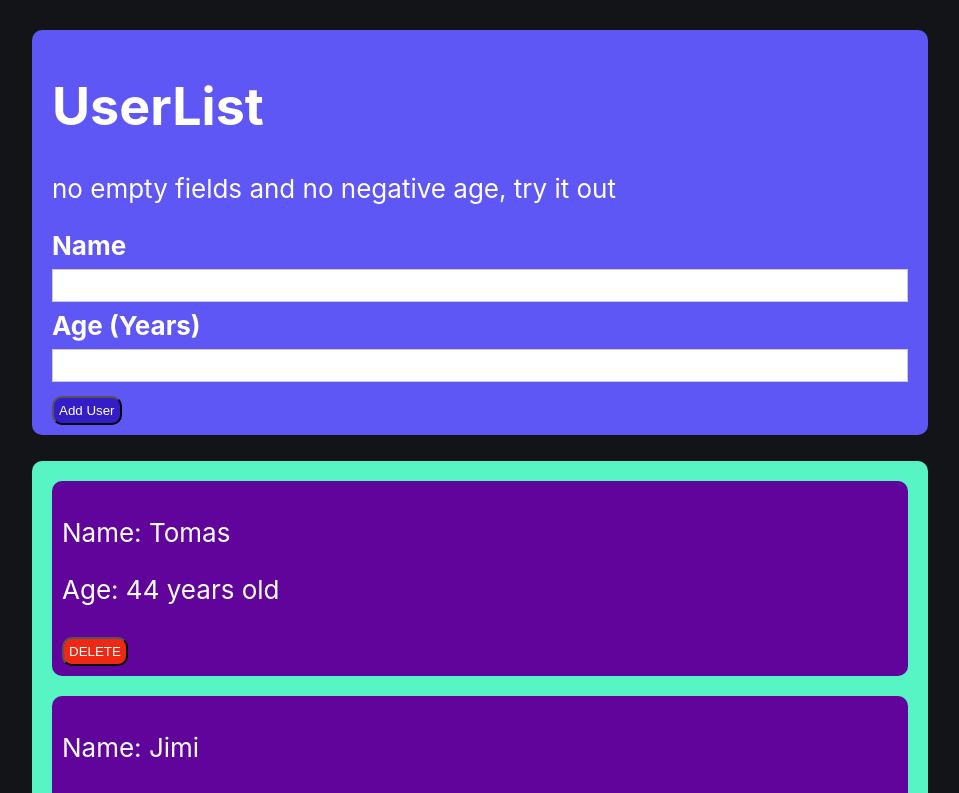
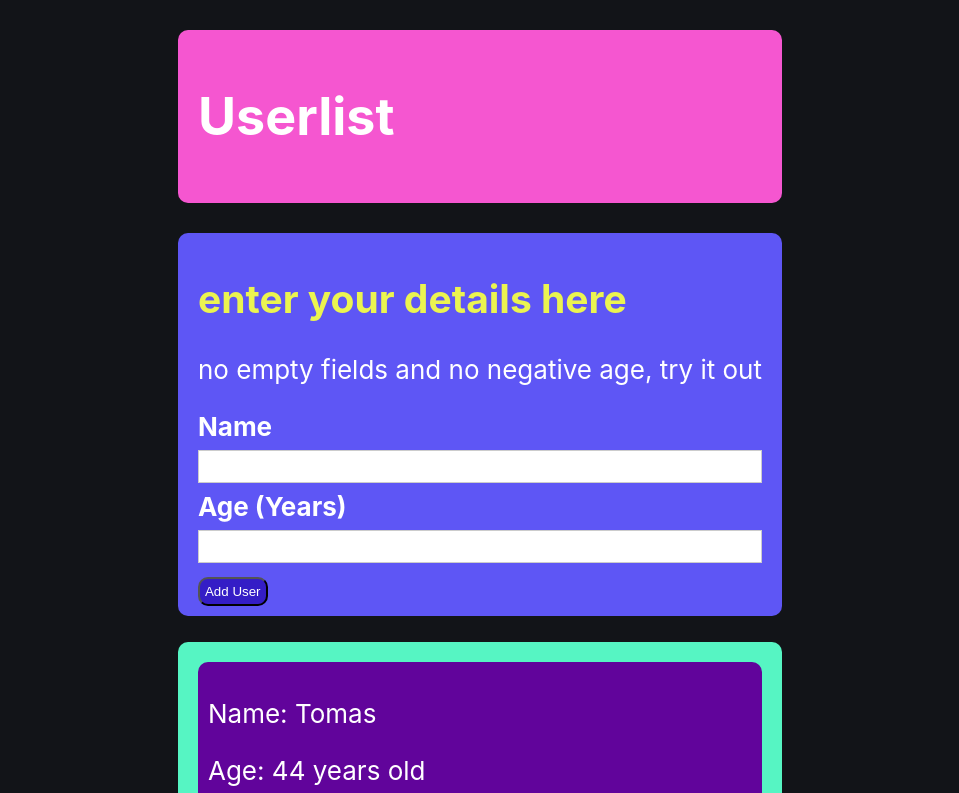
Before and after one commit to tomasgons/userinterface, a React (Create React App) app: page / in a window 1280 px wide. Shown: the top 793 px of the page, without its empty margins (160-1119 px from the left). Built offline with nearby package versions, Linux system fonts and the light colour scheme.

Commit message:
react-createportal

```diff
--- a/public/index.html
+++ b/public/index.html
@@ -24,10 +24,12 @@
       work correctly both with client-side routing and a non-root public URL.
       Learn how to configure a non-root public URL by running `npm run build`.
     -->
-    <title>React App</title>
+    <title>React User Interface</title>
   </head>
   <body>
     <noscript>You need to enable JavaScript to run this app.</noscript>
+    <div id="backdrop-root"></div>
+    <div id="overlay-root"></div>
     <div id="root"></div>
     <!--
       This HTML file is a template.
--- a/src/App.css
+++ b/src/App.css
@@ -2,14 +2,72 @@
   box-sizing: border-box;
 }
 body {
+  margin: 0 auto;
   background-color: #121418;
-}
-.App {
   display: flex;
   flex-direction: column;
   align-items: center;
   justify-content: center;
   font-size: calc(10px + 2vmin);
+  max-width: 80%;
+  color: white;
+}
+
+header {
+  background-color: #f556d0;
+  margin-top: 30px;
+  display: flex;
+  flex-direction: column;
+  align-items: normal;
+  justify-content: center;
+  width: 100%;
+  padding: 20px;
+  color: white;
+  border-radius: 10px;
+}
+h2 {
+  color: #ebf450;
+}
+.Card {
+  display: flex;
+  flex-direction: column;
+  align-items: center;
+  justify-content: center;
+  width: 100%;
+}
+
+.userform {
+  background-color: #5e56f5;
+  margin: 30px 0px 0px 0px;
+  display: flex;
+  flex-direction: column;
+  align-items: normal;
+  justify-content: center;
+  width: 100%;
+  padding: 10px 20px 10px 20px;
+  color: white;
+  border-radius: 10px;
+}
+
+.userform label {
+  font-weight: bold;
+  display: block;
+  width: 100%;
+  margin-bottom: 0.5rem;
+}
+
+.userform input {
+  width: 100%;
+  border: 1px solid #ccc;
+  font: inherit;
+  line-height: 1.5rem;
+  padding: 0 0.25rem;
+  margin-bottom: 0.5rem;
+}
+.userform button {
+  background: rgb(52, 29, 198);
+  padding: 5px;
+  border-radius: 10px;
   color: white;
 }
 
@@ -20,7 +78,7 @@ body {
   flex-direction: column;
   align-items: normal;
   justify-content: center;
-  width: 70%;
+  width: 100%;
   padding: 10px 20px 10px 20px;
   color: white;
   border-radius: 10px;
@@ -49,42 +107,8 @@ body {
   background: rgb(255, 193, 193);
   color: red;
 }
-.userform {
-  background-color: #5e56f5;
-  margin-top: 30px;
-  display: flex;
-  flex-direction: column;
-  align-items: normal;
-  justify-content: center;
-  width: 70%;
-  padding: 10px 20px 10px 20px;
-  color: white;
-  border-radius: 10px;
-}
 
-.userform label {
-  font-weight: bold;
-  display: block;
-  margin-bottom: 0.5rem;
-}
-
-.userform input {
-  display: block;
-  width: 100%;
-  border: 1px solid #ccc;
-  font: inherit;
-  line-height: 1.5rem;
-  padding: 0 0.25rem;
-  margin-bottom: 0.5rem;
-}
-.userform button {
-  background: rgb(52, 29, 198);
-  padding: 5px;
-  border-radius: 10px;
-  color: white;
-}
-
-.modalcontainer {
+.modalBackdrop {
   background-color: rgba(0, 0, 0, 0.6);
   position: fixed;
   top: 0;
@@ -94,8 +118,6 @@ body {
 
   visibility: visible;
   opacity: 1;
-  -webkit-transition: visibility 0s, opacity 0.3s ease-in;
-  transition: visibility 0s, opacity 0.5s ease-in;
 }
 
 .modal {
--- a/src/App.js
+++ b/src/App.js
@@ -1,4 +1,4 @@
-import React, { useState } from 'react'
+import React, { useState, Fragment } from 'react'
 
 
 import './App.css';
@@ -19,8 +19,8 @@ const firstUsers = [
   },
   {
     id: 'e3',
-    name: 'Frank',
-    age: 53
+    name: 'Keith',
+    age: 123
   }
 ]
 
@@ -50,15 +50,13 @@ function App() {
 
 
   return (
-    <div className="App">
-
-
-
-      <UserForm onAddUser={addUser} />
-      <UserList items={users} onDeleteItem={deleteItemHandler} />
-
-
-    </div>
+    <Fragment>
+      <header><h1>Userlist</h1></header>
+      <div >
+        <UserForm onAddUser={addUser} />
+        <UserList items={users} onDeleteItem={deleteItemHandler} />
+      </div>
+    </Fragment>
   );
 }
 
--- /dev/null
+++ b/src/components/Card.js
@@ -0,0 +1,12 @@
+
+
+const Card = (props) => {
+    return (
+        <div className='Card'>
+            {props.children}
+        </div>
+    )
+
+}
+
+export default Card;
--- a/src/components/Modal.js
+++ b/src/components/Modal.js
@@ -1,9 +1,12 @@
-const Modal = (props) => {
+import React from 'react';
+import ReactDOM from 'react-dom';
 
-    return (
-        <div className='modalcontainer' id="modal" onClick={props.onClick}>
-            <div className="modal">
+const Backdrop = props => {
+    return <div className="modalBackdrop" onClick={props.onClick} />
 
+}
+const ModalOverlay = props => {
+    return <div className="modal">
         <div className="modalheader">
             <h3>{props.title}</h3>
         </div>
@@ -12,7 +15,21 @@ const Modal = (props) => {
             <button type="button" onClick={props.onClick}>Okay</button>
         </div>
     </div>
-        </div>
+
+}
+
+const Modal = (props) => {
+
+
+
+    return (
+        <React.Fragment>
+            {ReactDOM.createPortal(<Backdrop onClick={props.onClick} />,
+                document.getElementById("backdrop-root"))}
+            {ReactDOM.createPortal(<ModalOverlay title={props.title} message={props.message} onClick={props.onClick} />,
+                document.getElementById("overlay-root"))}
+        </React.Fragment>
+
     )
 
 
--- a/src/components/UserForm.js
+++ b/src/components/UserForm.js
@@ -1,10 +1,12 @@
 import React, { useState } from 'react';
-import Modal from './Modal';
+import Modal from './Modal'
+import Card from './Card';
+
 function UserForm(props) {
+
 
     const [enteredName, setEnteredName] = useState('');
     const [enteredAge, setEnteredAge] = useState('');
-
     const [error, setError] = useState('');
 
 
@@ -56,22 +58,25 @@ function UserForm(props) {
     }
     const errorHandler = () => {
         setError(null);
+        setEnteredName('')
+        setEnteredAge('')
 
     }
 
 
 
     return (
-
+        <Card>
+            {error && < Modal title={error.title} message={error.message} onClick={errorHandler} />}
             <form onSubmit={submitHandler} className="userform" >
-            <div className="">
-                <h1>UserList</h1>
+                <div >
+                    <h2>enter your details here</h2>
                     <p>no empty fields and no negative age, try it out</p>
-                <div className="">
+                    <div>
                         <label>Name </label>
                         <input type="text" value={enteredName} onChange={nameChangeHandler} />
                     </div>
-                <div className="">
+                    <div >
                         <label>Age (Years)</label>
                         <input type="number" value={enteredAge} onChange={ageChangeHandler} />
                     </div>
@@ -79,8 +84,9 @@ function UserForm(props) {
                         <button type="submit">Add User</button>
                     </div>
                 </div>
-            {error && < Modal title={error.title} message={error.message} onClick={errorHandler} />}
+
             </form>
+        </Card>
 
     )
 }
```
Lines whose indentation alone changed are shown as unchanged.
